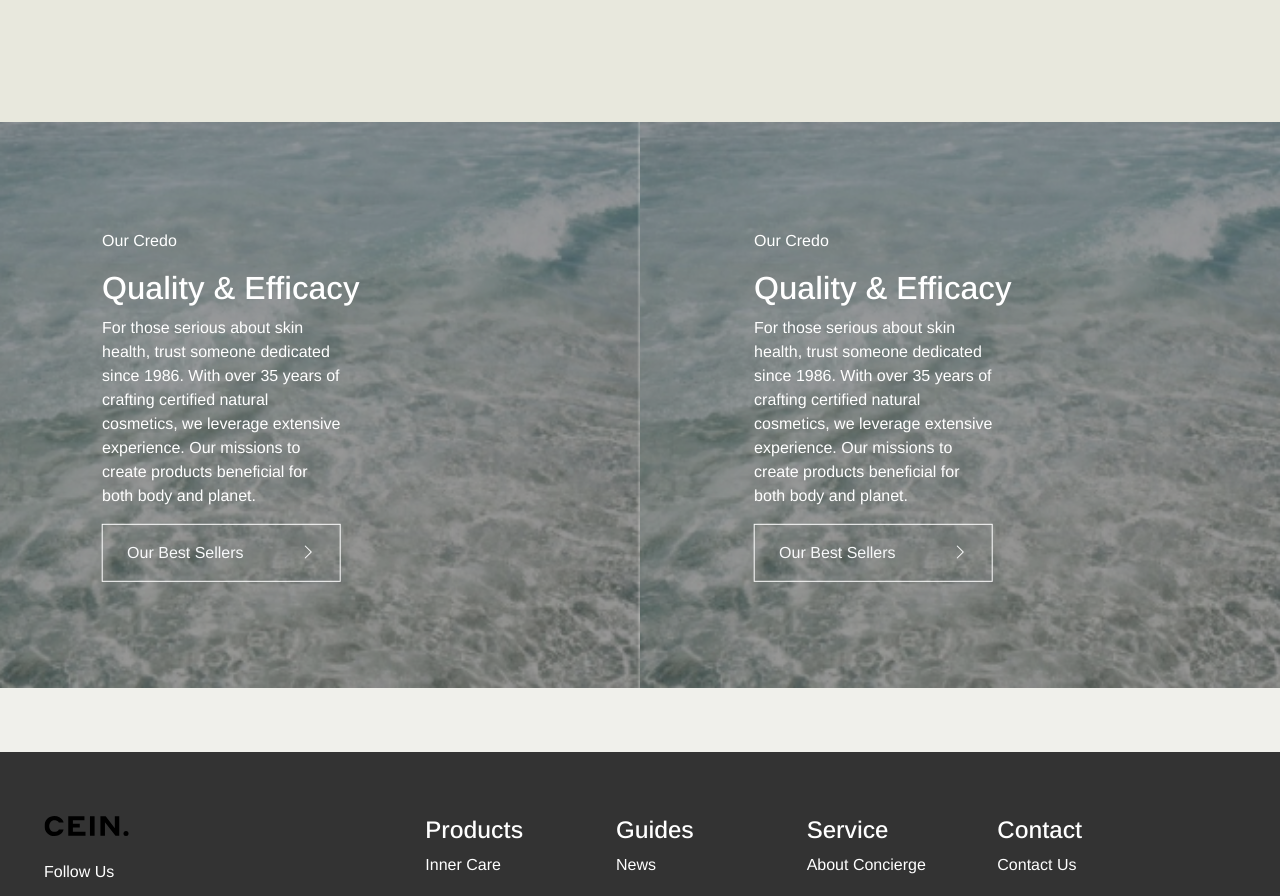
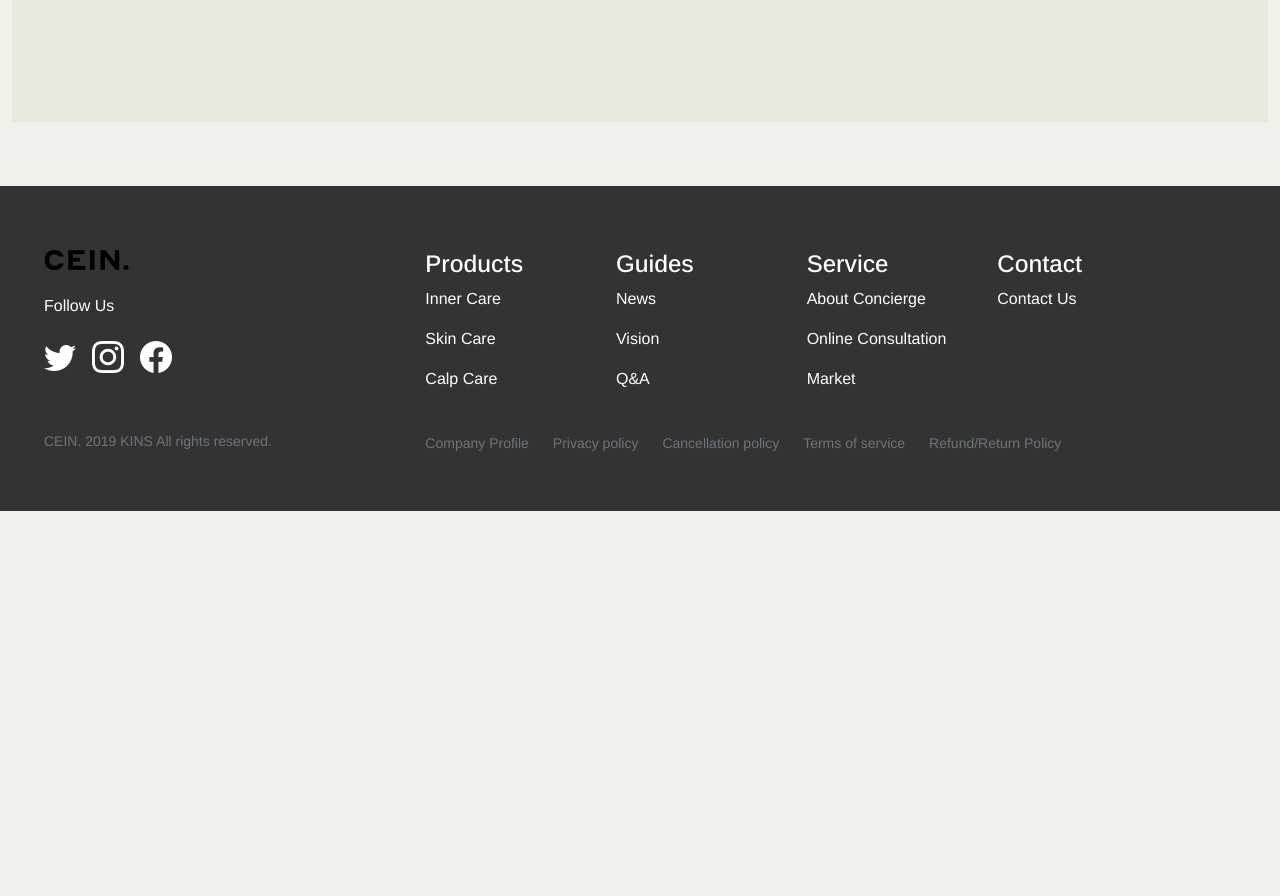
Before and after one commit to 1CL0UD/cein-react, a React (Vite) app: page /about in a window 1280 px wide. Shown: the part 2320-3216 px from the top of the page. After the commit the page ends 2831 px from the top, so only its background shows below. Built offline with nearby package versions, Linux system fonts and the light colour scheme.

Commit message:
Put quotes inside container

```diff
--- a/src/pages/about/AboutPage.tsx
+++ b/src/pages/about/AboutPage.tsx
@@ -67,75 +67,11 @@ const AboutPage = () => {
             className="w-100 h-100"
           />
         </div>
-      </div>
-      <Quotes subtext="THE FUTURE OF NATURAL SKINCARE">
-        Our formulations are rooted in nature's most valuable raw materials,
-        enhanced with modern technologies to ensure optimal results for your
-        skin.
-      </Quotes>
-      <div className="row">
-        <div className="col-md-6 p-0 d-flex flex-column justify-content-center position-relative">
-          <img
-            src="/img/journal/journal-1.png"
-            alt="Background"
-            className="w-100 h-100 object-fit-cover z-n1"
-            style={{ filter: 'brightness(60%)' }}
-          />
-          <div
-            className="text-white position-absolute top-50 translate-middle"
-            id="about-us-last-content"
-            style={{ left: '45%' }}
-          >
-            <p className="fs-6">Our Credo</p>
-            <h2 className="fs-2">Quality & Efficacy</h2>
-            <div className="col-8">
-              <p className="fs-6">
-                For those serious about skin health, trust someone dedicated
-                since 1986. With over 35 years of crafting certified natural
-                cosmetics, we leverage extensive experience. Our missions to
-                create products beneficial for both body and planet.
-              </p>
-            </div>
-            <div className="col-8">
-              <ButtonWithIcon
-                href={'/shop/skin-care'}
-                dark={true}
-                children={'Our Best Sellers'}
-              />
-            </div>
-          </div>
-        </div>
-        <div className="col-md-6 p-0 d-flex flex-column justify-content-center position-relative">
-          <img
-            src="/img/journal/journal-1.png"
-            alt="Background"
-            className="w-100 h-100 object-fit-cover z-n1"
-            style={{ filter: 'brightness(60%)' }}
-          />
-          <div
-            className="text-white position-absolute top-50 translate-middle"
-            id="about-us-last-content"
-            style={{ left: '45%' }}
-          >
-            <p className="fs-6">Our Credo</p>
-            <h2 className="fs-2">Quality & Efficacy</h2>
-            <div className="col-8">
-              <p className="fs-6">
-                For those serious about skin health, trust someone dedicated
-                since 1986. With over 35 years of crafting certified natural
-                cosmetics, we leverage extensive experience. Our missions to
-                create products beneficial for both body and planet.
-              </p>
-            </div>
-            <div className="col-8">
-              <ButtonWithIcon
-                href={'/shop/skin-care'}
-                dark={true}
-                children={'Our Best Sellers'}
-              />
-            </div>
-          </div>
-        </div>
+        <Quotes subtext="THE FUTURE OF NATURAL SKINCARE">
+          Our formulations are rooted in nature's most valuable raw materials,
+          enhanced with modern technologies to ensure optimal results for your
+          skin.
+        </Quotes>
       </div>
     </RootLayout>
   );
```
